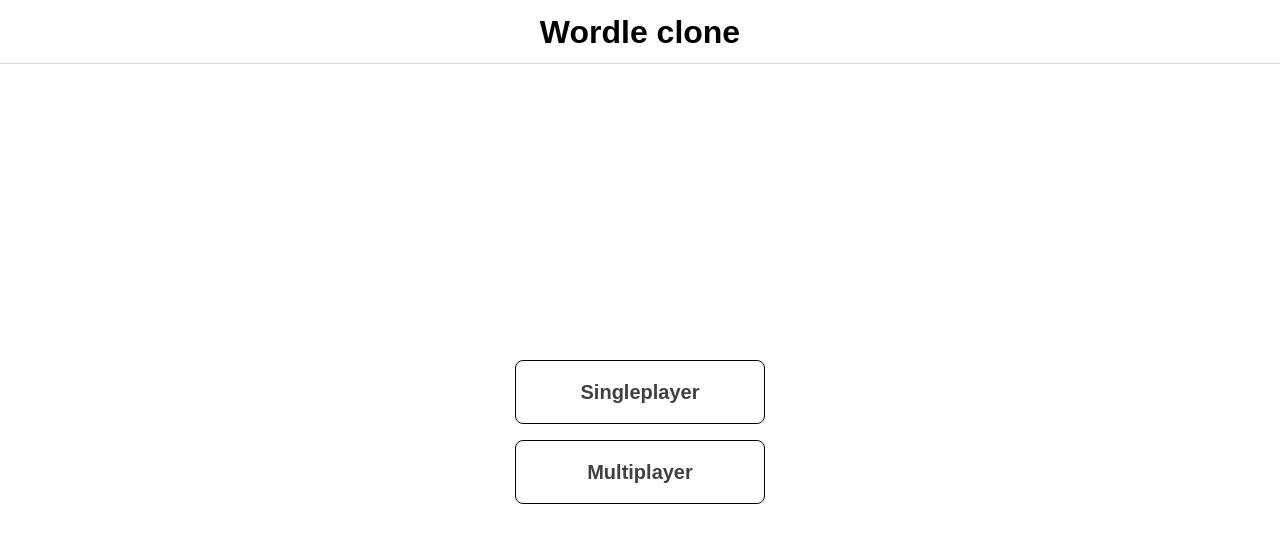
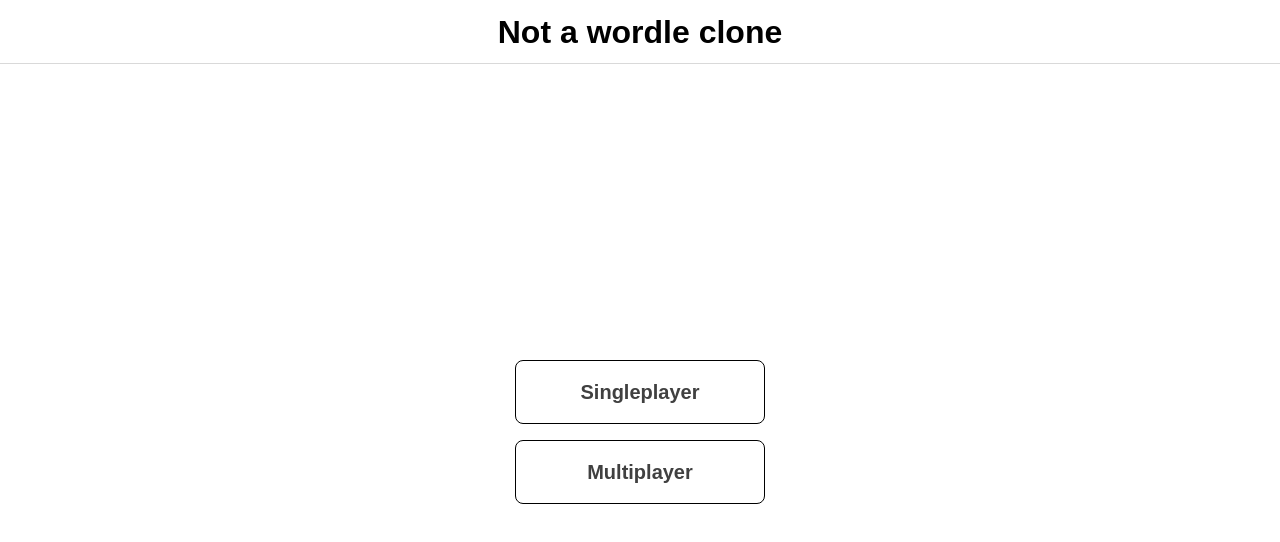
Before and after one commit to KahKitZheng/not-a-wordle, a React (Vite) app: page / in a window 1280 px wide. Shown: the top 542 px of the page. Built offline with nearby package versions, Linux system fonts and the light colour scheme.

Commit message:
Update repo name

```diff
--- a/index.html
+++ b/index.html
@@ -4,7 +4,7 @@
     <meta charset="UTF-8" />
     <link rel="icon" type="image/svg+xml" href="/vite.svg" />
     <meta name="viewport" content="width=device-width, initial-scale=1.0" />
-    <title>Wordle clone</title>
+    <title>Not a wordle clone</title>
   </head>
   <body>
     <div id="root"></div>
--- a/package.json
+++ b/package.json
@@ -1,5 +1,5 @@
 {
-  "name": "wordle-clone",
+  "name": "not-a-wordle",
   "private": true,
   "version": "0.0.0",
   "type": "module",
--- a/src/components/Layout/index.tsx
+++ b/src/components/Layout/index.tsx
@@ -11,7 +11,7 @@ export default function Layout({ children }: LayoutProps) {
     <>
       <header className="logo-wrapper">
         <NavLink className="logo" to="/">
-          Wordle clone
+          Not a wordle clone
         </NavLink>
       </header>
       <main className="game-wrapper">
```
